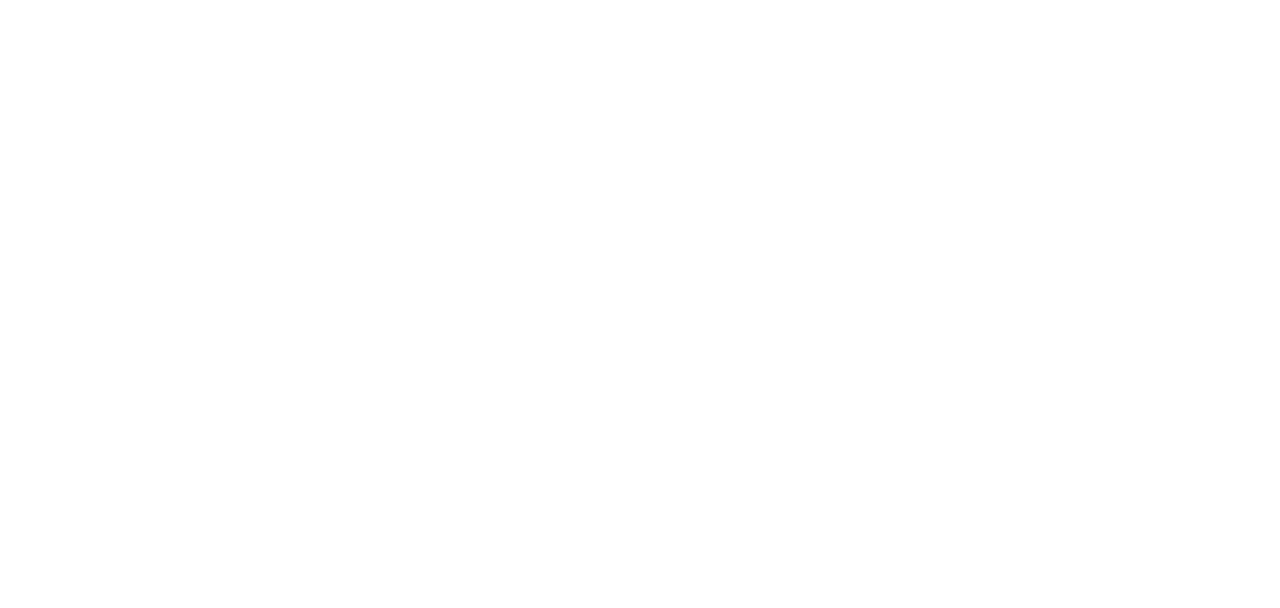
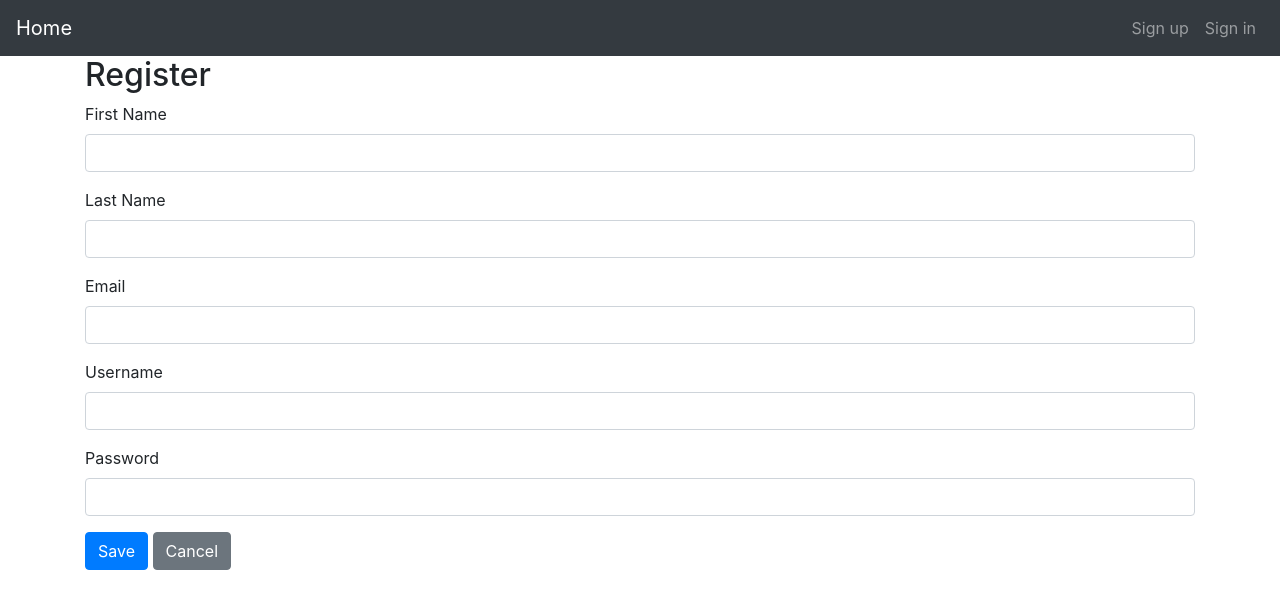
Before and after one commit to LjubaBeglerbegovic/ForumReact, a React (Create React App) app: page /register in a window 1280 px wide. Shown: the top 608 px of the page. Built offline with nearby package versions, Linux system fonts and the light colour scheme.

Commit message:
Register user

```diff
--- a/src/App.js
+++ b/src/App.js
@@ -3,6 +3,8 @@
 import Home from './Home';
 import PostDetails from './Post/PostDetails';
 import NewPost from './Post/NewPost';
+import Login from './User/Login';
+import Register from './User/Register';
 import { BrowserRouter as Router, Route, Switch } from 'react-router-dom';
 
 class App extends Component {
@@ -14,7 +16,9 @@
 	      		<Route path='/' exact={true} component={Home}/>
 	      		<Route path='/post/new' component={NewPost}/>
 	      		<Route path='/post/:id' component={PostDetails}/>
-		      </Switch>
+	      		<Route path='/login' component={Login}/>
+	      		<Route path='/register' component={Register}/>
+	      	</Switch>
 	      </Router>
 	    )
   }
--- /dev/null
+++ b/src/AppNavbar.js
@@ -0,0 +1,34 @@
+import React, { Component } from 'react';
+import { Collapse, Nav, Navbar, NavbarBrand, NavbarToggler, NavItem, NavLink } from 'reactstrap';
+import { Link } from 'react-router-dom';
+
+export default class AppNavbar extends Component {
+  constructor(props) {
+    super(props);
+    this.state = {isOpen: false};
+    this.toggle = this.toggle.bind(this);
+  }
+
+  toggle() {
+    this.setState({
+      isOpen: !this.state.isOpen
+    });
+  }
+
+  render() {
+    return <Navbar color="dark" dark expand="md">
+      <NavbarBrand tag={Link} to="/">Home</NavbarBrand>
+      <NavbarToggler onClick={this.toggle}/>
+      <Collapse isOpen={this.state.isOpen} navbar>
+        <Nav className="ml-auto" navbar>
+          <NavItem>
+            <NavLink tag={Link} to="/register">Sign up</NavLink>
+          </NavItem>
+          <NavItem>
+	          <NavLink tag={Link} to="/login">Sign in</NavLink>
+	        </NavItem>
+        </Nav>
+      </Collapse>
+    </Navbar>;
+  }
+}
--- a/src/Home.js
+++ b/src/Home.js
@@ -2,6 +2,7 @@
 import { Table, Container, Button } from 'reactstrap';
 import { Link } from 'react-router-dom';
 import './App.css';
+import AppNavbar from './AppNavbar';
 
 class Home extends Component {
   state = {
@@ -24,7 +25,8 @@
 
     return (
       <div className="App">
-      	<Container fluid>
+      	<AppNavbar/>
+      	<Container>
 	        <h2>Posts</h2>
 	        <Button color="success" className="float-right" tag={Link} to="/post/new">New post</Button>
 	        <Table>
--- a/src/Post/NewPost.js
+++ b/src/Post/NewPost.js
@@ -43,7 +43,7 @@
 		const {post} = this.state;
 
 		return <div className="container">
-		<Container fluid>
+		<Container >
 			<Form onSubmit={this.handleSubmit}>
 				<FormGroup>
 					<Label>Subject</Label>
--- /dev/null
+++ b/src/User/Login.js
@@ -0,0 +1,54 @@
+import React, { Component } from 'react';
+import { Link, withRouter } from 'react-router-dom';
+import { Button, Container, Form, FormGroup, Input, Label } from 'reactstrap';
+
+class Login extends Component{
+
+	constructor(props){
+		super(props);
+		this.state = {
+				user:{
+					username: '',
+					password: '',
+				}
+		}
+		this.handleSubmit = this.handleSubmit.bind();
+	}
+
+	async handleSubmit(event){
+		event.preventDefault();
+		await fetch('/login',{
+			method: 'POST',
+			headers: {
+				'Accept': 'application/json',
+				'Content-Type': 'application/json'
+			}
+		});
+		this.props.history.push('/posts');
+	}
+
+	render(){
+		return <div>
+		<Container>
+        <h2>Login</h2>
+        <Form onSubmit={this.handleSubmit}>
+          <FormGroup>
+            <Label for="username">Username</Label>
+            <Input type="text" name="username" id="username"/>
+          </FormGroup>
+          <FormGroup>
+            <Label for="password">Password</Label>
+            <Input type="password" name="password" id="password" />
+          </FormGroup>
+          <FormGroup>
+            <Button color="primary" type="submit">Save</Button>{' '}
+            <Button color="secondary" tag={Link} to="/">Cancel</Button>
+          </FormGroup>
+        </Form>
+      </Container>
+		</div>
+	}
+
+}
+
+export default withRouter(Login);
--- /dev/null
+++ b/src/User/Register.js
@@ -0,0 +1,85 @@
+import React, { Component } from 'react';
+import { Link } from 'react-router-dom';
+import { Button, Container, Form, FormGroup, Input, Label } from 'reactstrap';
+import AppNavbar from '../AppNavbar';
+
+class Register extends Component{
+
+	constructor(props){
+		super(props);
+		this.state = {
+				user:{
+					firstName: '',
+					lastName: '',
+					email: '',
+					username: '',
+					password: ''
+				}
+		};
+		this.handleChange = this.handleChange.bind(this);
+		this.handleSubmit = this.handleSubmit.bind(this);
+	}
+
+	async handleChange(event) {
+	    const target = event.target;
+	    const value = target.value;
+	    const name = target.name;
+	    let user = {...this.state.user};
+	    user[name] = value;
+	    this.setState({user});
+	  }
+
+	async handleSubmit(event){
+		event.preventDefault();
+		const{user} = this.state;
+		await fetch('/forum/user',{
+			method: 'POST',
+			headers: {
+				'Accept': 'application/json',
+				'Content-Type': 'application/json'
+			},
+			body: JSON.stringify(user)
+		}).then(res => console.log('response: ', res))
+		.catch(err => console.error('Caught error: ', err));
+		this.props.history.push('/login');
+	}
+
+	render(){
+		const {user} = this.state;
+		return <div>
+		<AppNavbar/>
+		<Container>
+        <h2>Register</h2>
+        <Form onSubmit={this.handleSubmit}>
+        <FormGroup>
+	        <Label for="firstName">First Name</Label>
+	        <Input type="text" name="firstName" id="firstName" value={user.firstName} onChange={this.handleChange}/>
+	      </FormGroup>
+	        <FormGroup>
+	        <Label for="lastName">Last Name</Label>
+	        <Input type="text" name="lastName" id="lastName" value={user.lastName} onChange={this.handleChange}/>
+	      </FormGroup>
+	        <FormGroup>
+	        <Label for="email">Email</Label>
+	        <Input type="email" name="email" id="email" value={user.email} onChange={this.handleChange}/>
+	      </FormGroup>
+          <FormGroup>
+            <Label for="username">Username</Label>
+            <Input type="text" name="username" id="username" value={user.username} onChange={this.handleChange}/>
+          </FormGroup>
+          <FormGroup>
+            <Label for="password">Password</Label>
+            <Input type="password" name="password" id="password" value={user.password} onChange={this.handleChange}/>
+          </FormGroup>
+          <FormGroup>
+            <Button color="primary" type="submit">Save</Button>{' '}
+            <Button color="secondary" tag={Link} to="/">Cancel</Button>
+          </FormGroup>
+        </Form>
+      </Container>
+		</div>
+	}
+
+}
+
+export default Register;
```
